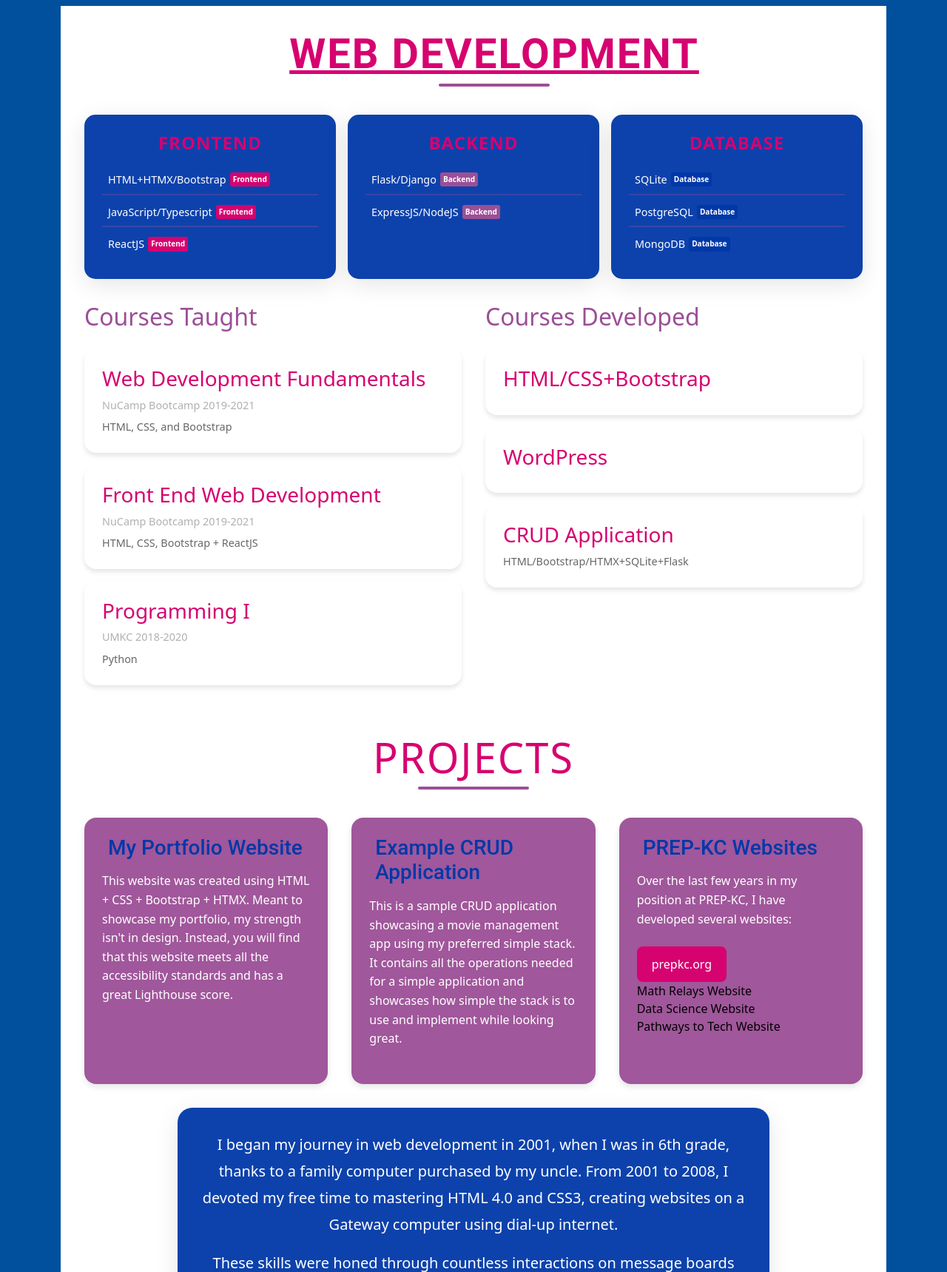
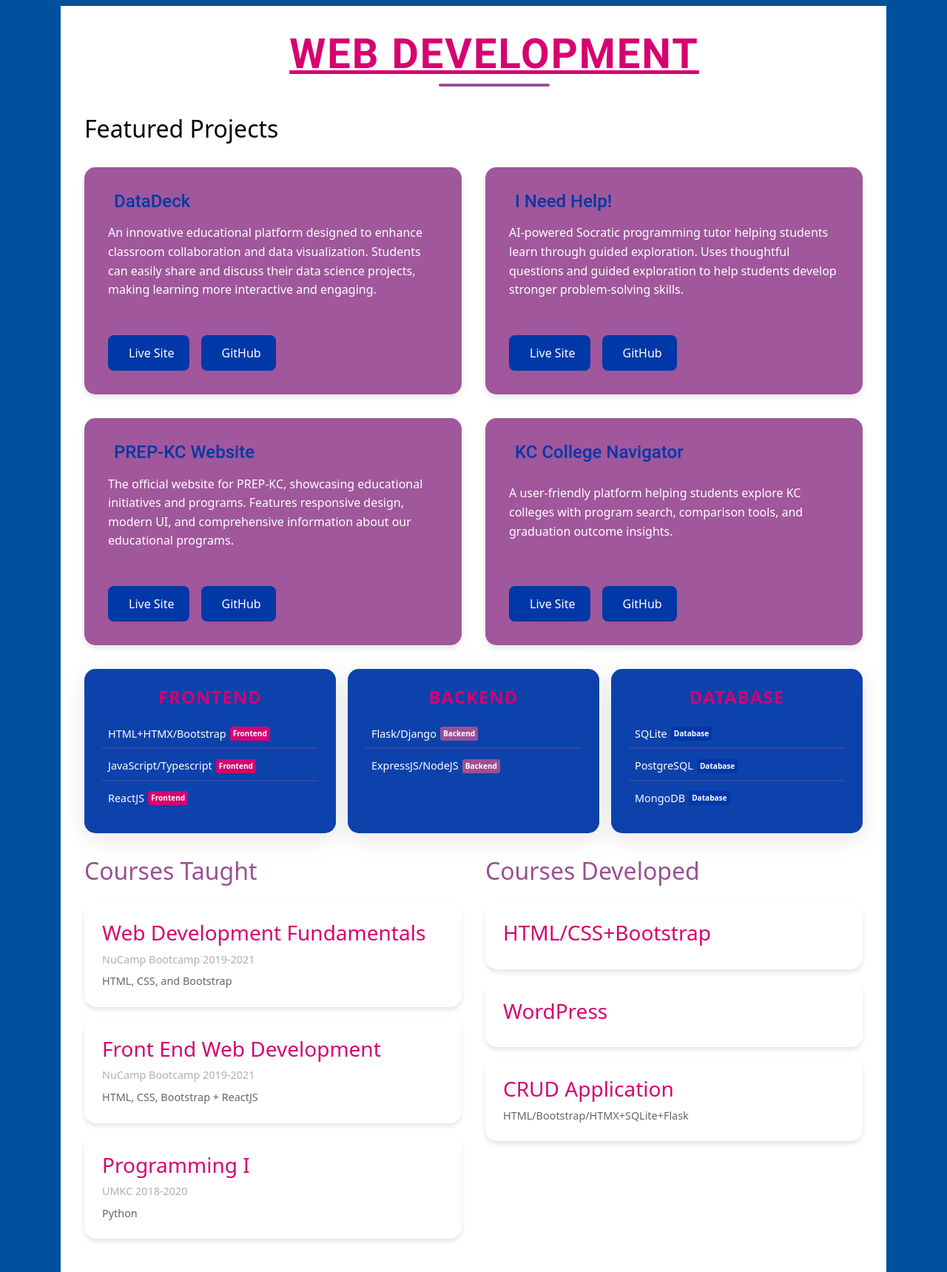
Before and after one commit to admiralorbiter/Jon-Lane-Portfolio, a Flask app: page /programmer/webdev in a window 1280 px wide. Shown: the part 156-1875 px from the top of the page at 74% size. Run offline with Flask 3, Linux system fonts and the light colour scheme.

Commit message:
web development page redone

```diff
--- a/static/css/webdev.css
+++ b/static/css/webdev.css
@@ -42,3 +42,99 @@
         flex-direction: column;
     }
 }
+
+/* Project section styling */
+.project-grid {
+    display: grid;
+    grid-template-columns: repeat(2, 1fr);
+    gap: 2rem;
+    margin: 2rem 0;
+    max-width: 1200px;
+    margin-left: auto;
+    margin-right: auto;
+}
+
+.project-card {
+    background: rgba(155, 79, 150, 0.95);
+    border-radius: 15px;
+    padding: 2rem;
+    transition: transform 0.3s ease;
+    color: white;
+    height: 100%;
+    display: flex;
+    flex-direction: column;
+    justify-content: space-between;
+}
+
+.project-card:hover {
+    transform: translateY(-5px);
+}
+
+.project-card h3 {
+    color: #0038A8;
+    display: flex;
+    align-items: center;
+    gap: 0.5rem;
+    margin-bottom: 1rem;
+    font-size: 1.5rem;
+}
+
+.project-card i {
+    color: #0038A8;
+}
+
+.project-card p {
+    color: white;
+    margin-bottom: 1.5rem;
+    line-height: 1.6;
+}
+
+.project-links {
+    display: flex;
+    gap: 1rem;
+    margin-top: 1.5rem;
+}
+
+.project-link {
+    display: inline-flex;
+    align-items: center;
+    gap: 0.5rem;
+    padding: 0.75rem 1.25rem;
+    background: #0038A8;
+    color: white;
+    text-decoration: none;
+    border-radius: 8px;
+    transition: background-color 0.3s ease;
+    font-weight: 500;
+}
+
+.project-link:hover {
+    background: #002670;
+    color: white;
+}
+
+@media (max-width: 1200px) {
+    .project-grid {
+        grid-template-columns: repeat(2, 1fr);
+    }
+}
+
+@media (max-width: 768px) {
+    .project-grid {
+        grid-template-columns: 1fr;
+    }
+}
+
+/* Style for project title links */
+.project-card h3 {
+    color: #0038A8;
+}
+
+.project-card h3 a {
+    color: #0038A8;
+    text-decoration: none;
+}
+
+.project-card h3 a:hover {
+    color: #002670;
+}
--- a/templates/programmer/webdev.html
+++ b/templates/programmer/webdev.html
@@ -9,7 +9,77 @@
 <main class="programmer-container">
     <h1 class="section-title">Web Development</h1>
 
-    <!-- Languages Section -->
+    <!-- Featured Projects Section -->
+    <div class="projects-section">
+        <h2>Featured Projects</h2>
+        <div class="project-grid">
+            <div class="project-card">
+                <h3>
+                    <i class="fas fa-chart-line"></i>
+                    DataDeck
+                </h3>
+                <p>An innovative educational platform designed to enhance classroom collaboration and data visualization. Students can easily share and discuss their data science projects, making learning more interactive and engaging.</p>
+                <div class="project-links">
+                    <a href="https://datadeck.dev" target="_blank" class="project-link">
+                        <i class="fas fa-external-link-alt"></i> Live Site
+                    </a>
+                    <a href="https://github.com/admiralorbiter/DataDeck" target="_blank" class="project-link">
+                        <i class="fab fa-github"></i> GitHub
+                    </a>
+                </div>
+            </div>
+
+            <div class="project-card">
+                <h3>
+                    <i class="fas fa-question-circle"></i>
+                    I Need Help!
+                </h3>
+                <p>AI-powered Socratic programming tutor helping students learn through guided exploration. Uses thoughtful questions and guided exploration to help students develop stronger problem-solving skills.</p>
+                <div class="project-links">
+                    <a href="https://ineedhelp.pro" target="_blank" class="project-link">
+                        <i class="fas fa-external-link-alt"></i> Live Site
+                    </a>
+                    <a href="https://github.com/admiralorbiter/ineedhelp" target="_blank" class="project-link">
+                        <i class="fab fa-github"></i> GitHub
+                    </a>
+                </div>
+            </div>
+
+            <div class="project-card">
+                <h3>
+                    <i class="fas fa-globe"></i>
+                    PREP-KC Website
+                </h3>
+                <p>The official website for PREP-KC, showcasing educational initiatives and programs. Features responsive design, modern UI, and comprehensive information about our educational programs.</p>
+                <div class="project-links">
+                    <a href="https://prepkc.org" target="_blank" class="project-link">
+                        <i class="fas fa-external-link-alt"></i> Live Site
+                    </a>
+                    <a href="https://github.com/PREP-KC/prepkc-website" target="_blank" class="project-link">
+                        <i class="fab fa-github"></i> GitHub
+                    </a>
+                </div>
+            </div>
+
+            <div class="project-card">
+                <h3>
+                    <i class="fas fa-graduation-cap"></i>
+                    KC College Navigator
+                </h3>
+                <p>A user-friendly platform helping students explore KC colleges with program search, comparison tools, and graduation outcome insights.</p>
+                <div class="project-links">
+                    <a href="https://kccollegenavigator.com" target="_blank" class="project-link">
+                        <i class="fas fa-external-link-alt"></i> Live Site
+                    </a>
+                    <a href="https://github.com/admiralorbiter/kc_college_advisor" target="_blank" class="project-link">
+                        <i class="fab fa-github"></i> GitHub
+                    </a>
+                </div>
+            </div>
+        </div>
+    </div>
+
+    <!-- Rest of your content (Skills, Courses, etc.) -->
     <div class="skills-section">
         <div class="skill-category">
             <h2>Frontend</h2>
@@ -73,34 +143,6 @@
             </div>
         </div>
     </div>
-
-    <!-- Projects Section -->
-    <div class="projects-section">
-        <h2 class="section-title">Projects</h2>
-        <div class="project-grid">
-            <div class="project-card">
-                <h3><i class="fas fa-globe"></i>My Portfolio Website</h3>
-                <p>This website was created using HTML + CSS + Bootstrap + HTMX. Meant to showcase my portfolio, my strength isn't in design. Instead, you will find that this website meets all the accessibility standards and has a great Lighthouse score.</p>
-            </div>
-
-            <div class="project-card">
-                <h3><i class="fas fa-code"></i>Example CRUD Application</h3>
-                <p>This is a sample CRUD application showcasing a movie management app using my preferred simple stack. It contains all the operations needed for a simple application and showcases how simple the stack is to use and implement while looking great.</p>
-            </div>
-
-            <div class="project-card">
-                <h3><i class="fas fa-project-diagram"></i>PREP-KC Websites</h3>
-                <p>Over the last few years in my position at PREP-KC, I have developed several websites:</p>
-                <ul class="list-unstyled">
-                    <li><a href="http://prepkc.org" class="live-link">prepkc.org</a></li>
-                    <li>Math Relays Website</li>
-                    <li>Data Science Website</li>
-                    <li>Pathways to Tech Website</li>
-                </ul>
-            </div>
-        </div>
-    </div>
-
     <!-- Journey Section -->
     <div class="intro-section">
         <div class="intro-text">
```
